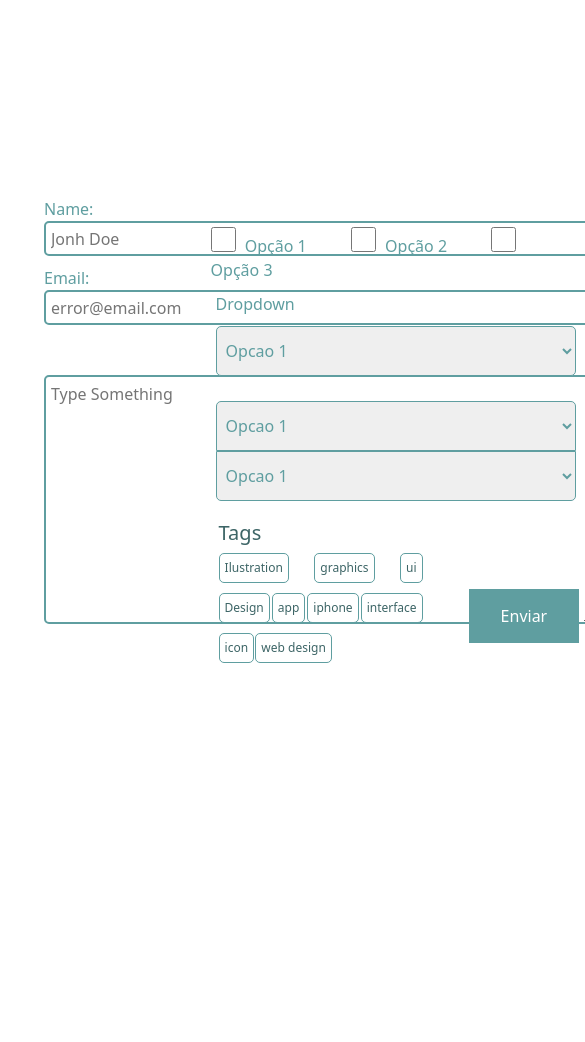
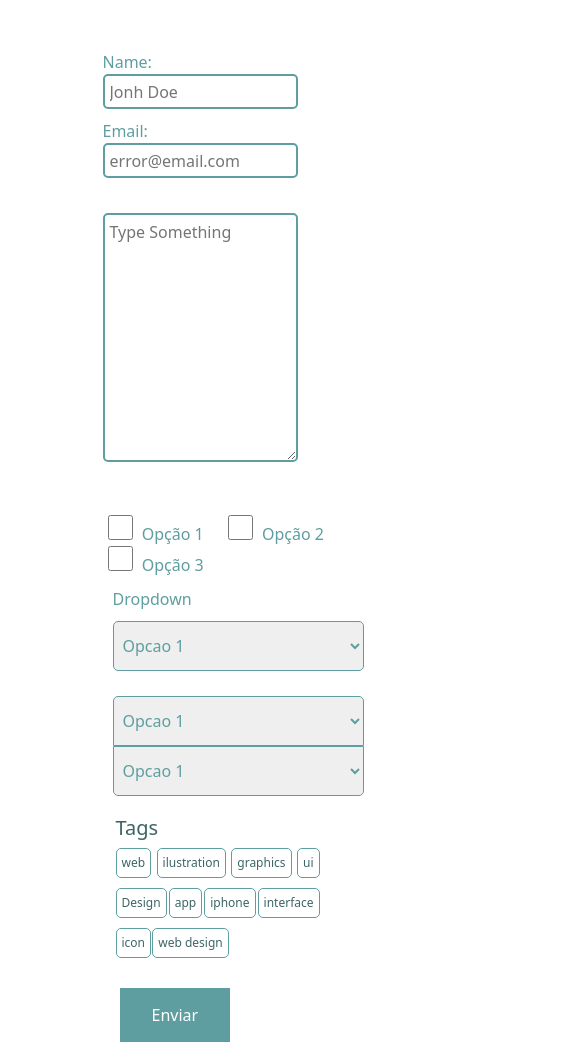
Before and after one commit to GiovanniR-S/Form, a plain HTML site: page Index.html in a window 390 px wide. Shown: the whole page, 585 px wide, since content can reach past the window. Before the commit the page ends 844 px from the top, so only its background shows below. Drawn offline with Linux system fonts and the light colour scheme.

Commit message:
Responsivo

```diff
--- a/Index.html
+++ b/Index.html
@@ -5,31 +5,33 @@
     <meta name="viewport" content="width=device-width, initial-scale=1.0">
     <link rel="stylesheet" href="css/style.css">
     <link rel="stylesheet" href="css/bootstrap.min.css">
+    <link rel="stylesheet" href="css/Responsive.css">
     <title>Formulário</title>
 </head>
 <body>
-    <form class="wrapper" action="" method="get">
+    <form class="wrapper" action="" method="post">
         <div id="container-a">
-            <div>
+            <div class="form-a">
                 <div class="name">
                     <label for="fname">Name: </label><br>
                     <input class="textInput" type="text" id="fname" name="fname" placeholder="Jonh Doe"><br>
                 </div>
-
+                <div class="clear"></div>
                 <div class="email">
                     <label for="femail">Email: </label><br>
                     <input class="textInput" type="text" id="femail" name="femail" placeholder="error@email.com"><br>
                 </div>
-
+                <div class="clear"></div>
                 <div class="descricao">
                     <textarea name="descricao" id="descricao" cols="30" rows="10" placeholder="Type Something"></textarea>
                 </div>
-
-            </div>
+                <div class="clear"></div>
+            </div><!--form a-->
 
         </div><!--container a-->
+        <div class="clear"></div>
         <div id="container-b">
-            <div>
+            <div class="form-b">
                 <div class="checkbox">
                     <input class="checkOpcao" type="checkbox" name="option1" id="option1">
                     <label for="option1">Opção 1</label>
@@ -38,7 +40,7 @@
                     <input class="checkOpcao" type="checkbox" name="option3" id="option3">
                     <label for="option2">Opção 3</label>
                 </div><!--checkbox-->
-
+                <div class="clear"></div>
                 <div class="selecao">
                     <label for="dropdown">Dropdown</label><br>
                     <select name="select1" id="select1">
@@ -57,10 +59,12 @@
                         <option value="opcao3">Opcao 3</option>
                     </select><br>
                 </div>
+                <div class="clear"></div>
                 <div class="container">
                     <div class="tags">
                         <label for="tags">Tags</label><br>
-                        <span onclick="tagSelecinada(this)" class="tag">Ilustration</span>
+                        <span onclick="tagSelecinada(this)" class="tag">web</span>
+                        <span onclick="tagSelecinada(this)" class="tag">ilustration</span>
                         <span onclick="tagSelecinada(this)" class="tag">graphics</span>
                         <span onclick="tagSelecinada(this)" class="tag">ui</span>
                         <span onclick="tagSelecinada(this)" class="tag">Design</span>
@@ -75,10 +79,14 @@
                         <input class="button" type="button" value="Enviar">
                     </div><!--botao-->
                 </div><!--container-->
+                <div class="clear"></div>
 
-            </div>
+            </div><!--form b-->
         </div><!--container b-->
+        <div class="clear"></div>
     </form><!--wrapper-->
+
+    <div class="clear"></div>
 
     <!--javaScript-->
     <script type="text/javascript" src="js/jquery-3.5.1.min.js"></script>
--- /dev/null
+++ b/css/Responsive.css
@@ -0,0 +1,77 @@
+@media screen and (max-width: 768px){
+    .wrapper{
+        display: block;
+        width: 50%;
+        margin-top: 50px;
+    }
+
+    #container-a{
+        width: 100%;
+    }
+
+    #container-b{
+        width: 100%;
+        margin-left: 10px;
+    }
+
+    .name{
+        width: 100%;
+    }
+
+    .email{
+        width: 100%;
+    }
+
+    .descricao{
+        margin-top: 35px;
+    }
+
+    .checkbox{
+        margin-top: 15px;
+    }
+
+    .checkbox label{
+        margin-right: 20px;
+    }
+
+
+    .container{
+        display: block;
+    }
+
+    .button{
+        margin-top: 50px;
+    }
+
+    .selecao select{
+        width: 95%;
+    }
+
+}
+
+@media screen and (max-width: 360px){
+    .wrapper{
+        width: 95%;
+    }
+
+    #container-a{
+        width: 90%;
+    }
+
+    #container-b{
+        width: 90%;
+    }
+
+    .selecao select{
+        width: 95%;
+    }
+
+    .checkbox{
+        margin: 0;
+    }
+
+    .checkbox label{
+        margin-right: 10px;
+        margin-bottom: 5px;
+    }
+}
--- a/css/style.css
+++ b/css/style.css
@@ -1,5 +1,5 @@
 *{
-
+    /*Resetando valores inicias da pagina*/
     margin: 0;
     padding: 0;
     box-sizing: border-box;
@@ -18,8 +18,11 @@ body{
 	align-items: center;
 	justify-content: start;
     width: 80%;
-    height: 450px;
 	height: 100vh;
+}
+
+.form-a{
+    width: 100%;
 }
 
 #container-a{
@@ -28,7 +31,6 @@ body{
     justify-content: flex-start;
     width: 55%;
     height: 450px;
-
 
 }
 
@@ -43,13 +45,13 @@ body{
 
 .name{
     color: cadetblue;
-    display: block;
+    width: 95%;
     margin-left: 5px;
 }
 
 .email{
     color: cadetblue;
-    display: block;
+    width: 95%;
     margin-left: 5px;
     margin-top: 10px;
 }
@@ -64,6 +66,8 @@ body{
 .descricao{
     color: cadetblue;
     display: block;
+    max-width: 550px;
+    width: 100%;
     margin-left: 5px;
     margin-top: 50px;
 }
@@ -77,10 +81,9 @@ body{
 }
 
 #descricao{
-    min-width: 550px;
-    width: 100%;
     padding-top: 5px;
     padding-left: 5px;
+    width: 100%;
     border: 2px solid cadetblue;
     border-radius: 5px;
 }
@@ -176,3 +179,9 @@ body{
     display: inline-block;
     font-size: 16px;
 }
+
+.clear{
+
+    clear: both;
+
+}
--- a/js/js.js
+++ b/js/js.js
@@ -1,6 +1,7 @@
 const tags = document.querySelectorAll('.tag');
 let selecionado = false;
 
+//Função para selecionar a tag
 function tagSelecinada(elemento){
 
     elemento.classList.add('select');
```
